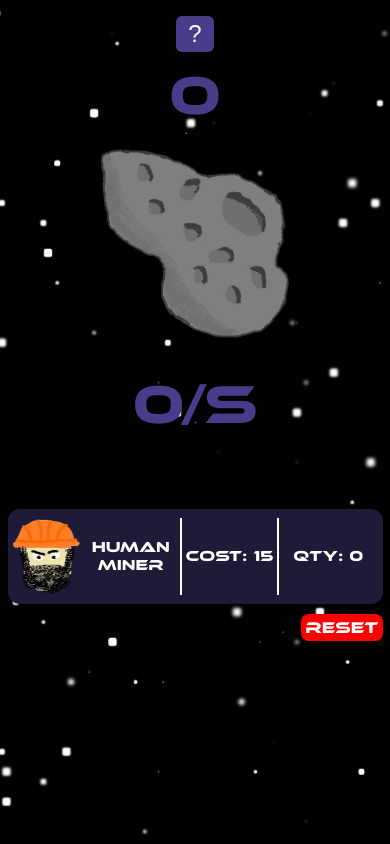
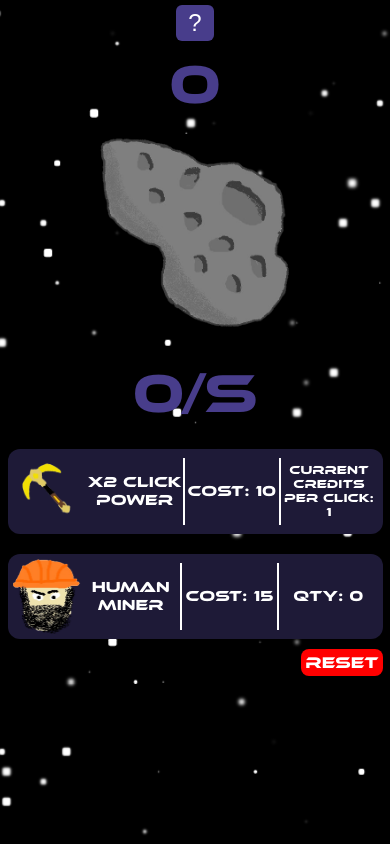
Before and after one commit to JosiahSco/asteroid-inc, a Next.js app: page / in a window 390 px wide. Built offline with nearby package versions, Linux system fonts and the light colour scheme.

Commit message:
feat: adding special click power upgrade

```diff
--- a/app/page.js
+++ b/app/page.js
@@ -16,7 +16,8 @@ export default function Home() {
   ];
 
   let [money, setMoney] = useState(0);
-  let [moneyPerClick, setMoneyPerClick] = useState(1);
+  // let [moneyPerClick, setMoneyPerClick] = useState(1);
+  let [clickUpgrade, setClickUpgrade] = useState({moneyPerClick: 1, cost: 10})
   let [moneyPerSecond, setMoneyPerSecond] = useState(0);
   let [rotationDegrees, setRotationDegrees] = useState(5);
   let [purchasedUpgrades, setPurchasedUpgrades] = useState([]);
@@ -35,6 +36,11 @@ export default function Home() {
     const savedMoneyPerSecond = localStorage.getItem('moneyPerSecond');
     if(savedMoneyPerSecond) {
       setMoneyPerSecond(parseFloat(savedMoneyPerSecond));
+    }
+
+    const savedClickUpgrade = localStorage.getItem('clickUpgrade');
+    if(savedClickUpgrade) {
+      setClickUpgrade(JSON.parse(savedClickUpgrade));
     }
 
     const savedUpgrades = localStorage.getItem('upgrades');
@@ -62,9 +68,9 @@ export default function Home() {
   }, [moneyPerSecond]);
 
   const handleAsteroidClick = async (event) => {
-    let crit = Math.random() >= 0.98;
+    let crit = Math.random() >= 0.99;
 
-    setMoney(prevMoney => prevMoney + moneyPerClick);
+    setMoney(prevMoney => prevMoney + clickUpgrade.moneyPerClick);
     localStorage.setItem('money', (money + 1).toString());
     setRotationDegrees(rotationDegrees + 5);
     document.querySelector('.mainClicker').style.transform = `rotate(${rotationDegrees}deg)`
@@ -74,21 +80,17 @@ export default function Home() {
     const y = event.clientY - 20.55;
     setExplosionPosition({x, y});
 
+    // Setup Tone.js synth for sound effect
     await Tone.start();
     let vol = new Tone.Volume(-12).toDestination();
     let synth = new Tone.Synth().connect(vol);
-    const compressor = new Tone.Compressor({
-      ratio: 12,
-      threshold: -24,
-      release: 0.1,
-      attack: 0.001
-    });
-    synth.connect(vol).connect(compressor);
     const critNotes = ["C5", "F5"];
     const noncritNotes = ["C3", "F3"];
     let noteIndex = Math.floor(Math.random() * critNotes.length);
+
     if (crit) {
       synth.triggerAttackRelease(critNotes[noteIndex], "16n");
+      setMoney(prevMoney => prevMoney + clickUpgrade.moneyPerClick * 50);
     } else {
       synth.triggerAttackRelease(noncritNotes[noteIndex], "32n");
     }
@@ -101,6 +103,23 @@ export default function Home() {
       setExplosionPosition(null);
     }, 1500);
   };
+
+  const handleClickUpgrade = () => {
+    if (money < clickUpgrade.cost) return;
+
+    setClickUpgrade(prevClickUpgrade => {
+      const newClickUpgrade = {moneyPerClick: (prevClickUpgrade.moneyPerClick * 2), cost: (prevClickUpgrade.cost * 10)}
+      localStorage.setItem('clickUpgrade', JSON.stringify(newClickUpgrade));
+      return newClickUpgrade;
+    });
+
+    setMoney(prevMoney => {
+      const newMoney = prevMoney - clickUpgrade.cost;
+      localStorage.setItem('money', newMoney.toString());
+      return newMoney;
+    })
+
+  }
 
   const handleUpgradePurchase = (upgrade) => {
     if (upgrade.cost - money > 0) return;
@@ -146,6 +165,12 @@ export default function Home() {
       return 0;
     });
 
+    setClickUpgrade(() => {
+      const init = {moneyPerClick: 1, cost: 10};
+      localStorage.setItem('clickUpgrade', JSON.stringify(init));
+      return init;
+    })
+
     setUpgrades(() => {
       localStorage.setItem('upgrades', JSON.stringify(initialUpgradeState));
       return [];
@@ -159,7 +184,7 @@ export default function Home() {
   }
 
   useEffect(() => {
-    let minerTypes = document.querySelectorAll('.upgrade');
+    const minerTypes = document.querySelectorAll('.upgrade');
     minerTypes.forEach((miner, index) => {
       if (upgrades[index].cost > money) {
         miner.style.backgroundColor = '#1e1a37';
@@ -168,7 +193,17 @@ export default function Home() {
         miner.style.backgroundColor = 'darkslateBlue';
         miner.style.cursor = 'pointer';
       }
-    })
+    });
+
+    const clickUpgradeButton = document.querySelector('#clickUpgrade');
+    if (clickUpgrade.cost > money) {
+      clickUpgradeButton.style.backgroundColor = '#1e1a37';
+      clickUpgradeButton.style.cursor = 'auto';
+    } else {
+      clickUpgradeButton.style.backgroundColor = 'darkslateBlue';
+      clickUpgradeButton.style.cursor = 'pointer';
+    }
+
   }, [money])
 
   const unlockedUpgrades = upgrades.filter(upgrade => {
@@ -218,6 +253,12 @@ export default function Home() {
       <p>{formatNumber(moneyPerSecond)}/s</p>
      </div>
      <div className="right">
+      <button onClick={handleClickUpgrade} id='clickUpgrade'>
+        <img src='/pickaxe.png'></img>
+        <p>x2 Click Power</p>
+        <p className='cost'>Cost: {formatNumber(clickUpgrade.cost)}</p>
+        <p>Current Credits per Click: {clickUpgrade.moneyPerClick}</p>
+      </button>
       {unlockedUpgrades.map((upgrade) => (
         <UpgradeButton
           className='upgrade'
--- a/app/styles.css
+++ b/app/styles.css
@@ -106,7 +106,7 @@
   height: 75px;
 }
 
-.upgrade {
+.upgrade, #clickUpgrade {
   font-family: 'SpaceFont';
   background-color: darkslateblue;
   font-size: 26px;
@@ -114,6 +114,18 @@
   padding: 5px;
   margin: 10px;
   cursor: pointer;
+}
+
+.clickCost {
+
+}
+
+#clickUpgrade p{
+  width: 30%;
+}
+
+#clickUpgrade p:last-of-type{
+  font-size: 12px;
 }
 
 .right .reset {
@@ -192,9 +204,13 @@ dialog {
     padding-bottom: 100px;
   }
 
-  .upgrade {
+  .upgrade, #clickUpgrade {
     width: 375px;
     font-size: 15px;
+  }
+
+  #clickUpgrade p:last-of-type {
+    font-size: 12px;
   }
 
   .footer {
```
Also changed, not shown: public/pickaxe.png (added).
